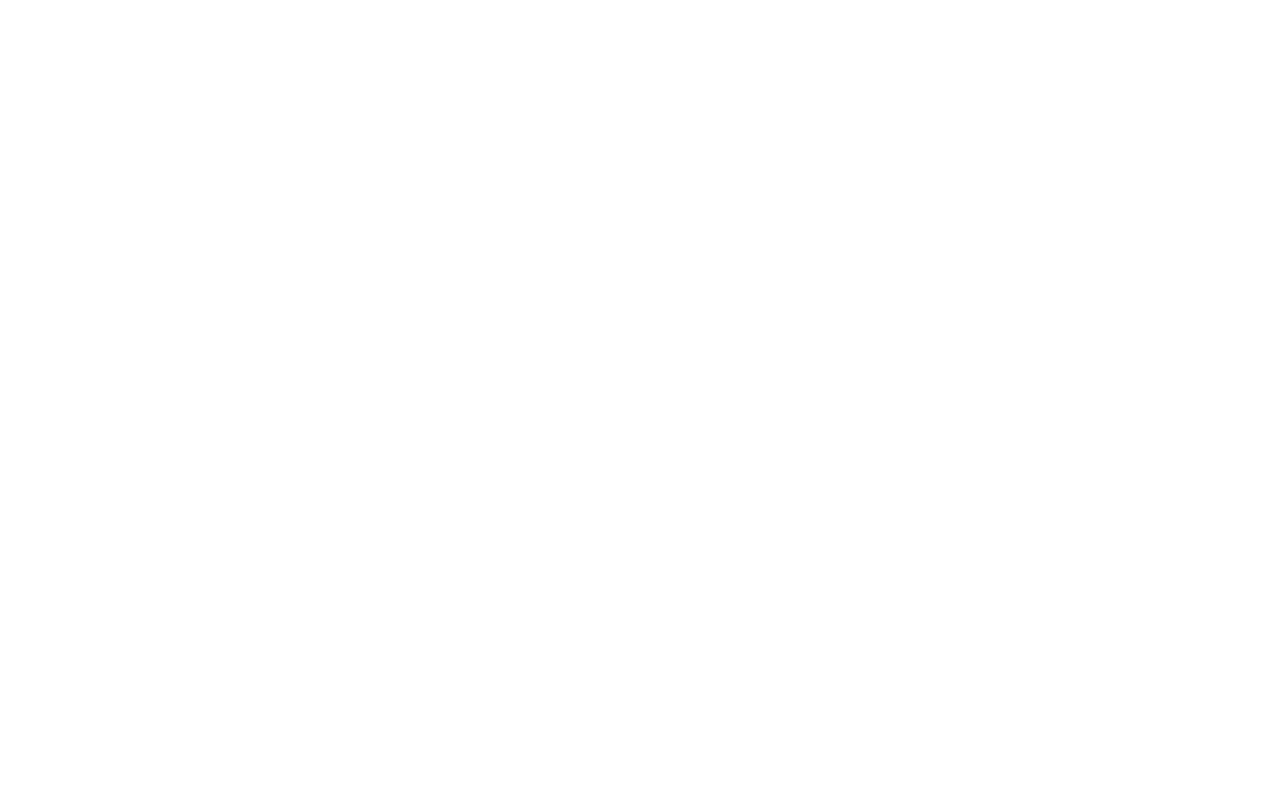
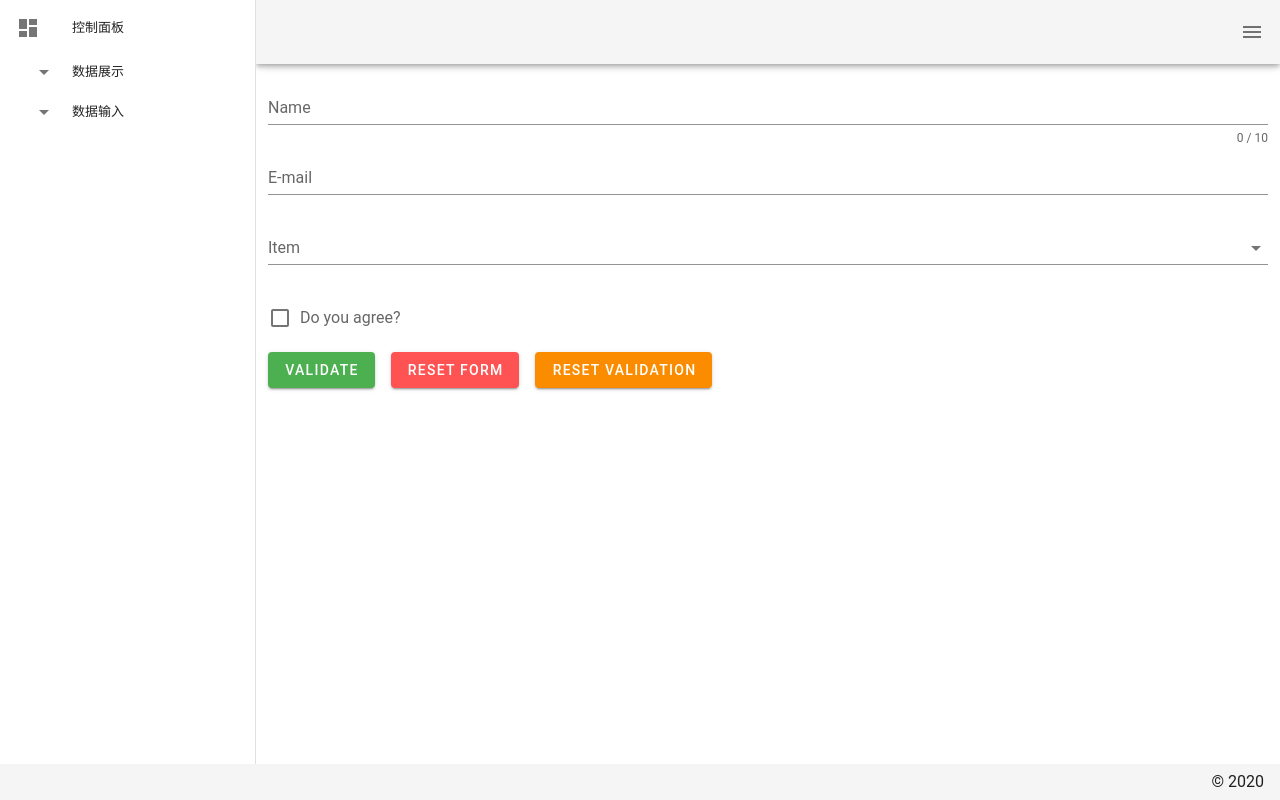
Before and after one commit to Andy201512/vuetify-admin, a Vue app: page /#/form in a window 1280 px wide. Built offline with nearby package versions, Linux system fonts and the light colour scheme.

Commit message:
初步成型。分离出api、views、router模块，分别管理数据接口、视图和路由。用mock模块拦截axios请求并返回数据，方便调试。

```diff
--- a/package.json
+++ b/package.json
@@ -8,6 +8,7 @@
     "lint": "vue-cli-service lint"
   },
   "dependencies": {
+    "axios": "^0.19.2",
     "core-js": "^3.6.4",
     "vue": "^2.6.11",
     "vue-router": "^3.1.6",
--- a/src/api/api.js
+++ b/src/api/api.js
@@ -0,0 +1,5 @@
+import axios from 'axios'
+
+export function GetTable() {
+  return axios.get('/getTable').then((res) => {return res.data.desserts})
+}
--- /dev/null
+++ b/src/components/DashboardList.vue
@@ -0,0 +1,59 @@
+<template>
+  <v-navigation-drawer app>
+    <v-list dense nav>
+
+      <v-list-item link href="#/dashboard">
+        <v-list-item-icon>
+          <v-icon>mdi-view-dashboard</v-icon>
+        </v-list-item-icon>
+
+        <v-list-item-content>
+          <v-list-item-title>控制面板</v-list-item-title>
+        </v-list-item-content>
+      </v-list-item>
+
+      <v-list-group
+        no-action
+        sub-group
+      >
+        <template v-slot:activator>
+          <v-list-item-content>
+            <v-list-item-title>数据展示</v-list-item-title>
+          </v-list-item-content>
+        </template>
+
+        <v-list-item link href="#/table">
+          <v-list-item-title>表格</v-list-item-title>
+        </v-list-item>
+        <v-list-item link href="#/carousels">
+          <v-list-item-title>走马灯</v-list-item-title>
+        </v-list-item>
+      </v-list-group>
+
+      <v-list-group
+        no-action
+        sub-group
+      >
+        <template v-slot:activator>
+          <v-list-item-content>
+            <v-list-item-title>数据输入</v-list-item-title>
+          </v-list-item-content>
+        </template>
+
+        <v-list-item link href="#/form">
+          <v-list-item-title>表单</v-list-item-title>
+        </v-list-item>
+      </v-list-group>
+
+    </v-list>
+  </v-navigation-drawer>
+</template>
+
+<script>
+export default{
+  name: 'DashboardList',
+}
+</script>
+
+<style>
+</style>
--- /dev/null
+++ b/src/components/Header.vue
@@ -0,0 +1,34 @@
+<template>
+  <v-app-bar app>
+    <v-spacer></v-spacer>
+    <v-menu offset-y>
+      <template v-slot:activator="{ on }">
+        <v-app-bar-nav-icon v-on="on"></v-app-bar-nav-icon>
+      </template>
+      <v-list>
+        <v-list-item
+          v-for="(item, index) in items"
+          :key="index"
+        >
+          <v-list-item-title>{{ item.title }}</v-list-item-title>
+        </v-list-item>
+      </v-list>
+    </v-menu>
+  </v-app-bar>
+</template>
+
+<script>
+export default{
+  name: 'Header',
+  data: () => ({
+    items: [
+      { title: 'Click Me' },
+      { title: 'Click Me' },
+      { title: 'Click Me' },
+    ],
+  }),
+}
+</script>
+
+<style>
+</style>
--- a/src/main.js
+++ b/src/main.js
@@ -4,6 +4,9 @@ import vuetify from './plugins/vuetify';
 import router from './router'
 
 import App from './App.vue'
+
+/*生产环境中要注释掉mock.js*/
+import './mock/mock.js'
 
 //Vue.config.productionTip = false
 
--- /dev/null
+++ b/src/mock/mock.js
@@ -0,0 +1,46 @@
+import Mock from 'mockjs'
+
+Mock.mock('/getTable', 'get', {
+  desserts: [
+    {
+      name: 'Frozen Yogurt',
+      calories: 159,
+    },
+    {
+      name: 'Ice cream sandwich',
+      calories: 237,
+    },
+    {
+      name: 'Eclair',
+      calories: 262,
+    },
+    {
+      name: 'Cupcake',
+      calories: 305,
+    },
+    {
+      name: 'Gingerbread',
+      calories: 356,
+    },
+    {
+      name: 'Jelly bean',
+      calories: 375,
+    },
+    {
+      name: 'Lollipop',
+      calories: 392,
+    },
+    {
+      name: 'Honeycomb',
+      calories: 408,
+    },
+    {
+      name: 'Donut',
+      calories: 452,
+    },
+    {
+      name: 'KitKat',
+      calories: 518,
+    },
+  ]
+})
--- a/src/router/index.js
+++ b/src/router/index.js
@@ -3,11 +3,24 @@ import Vue from 'vue'
 import Router from 'vue-router'
 
 import Layout from '@/views/Layout'
+import Welcome from '@/views/Welcome'
+import Table from '@/views/Table'
+import Carousels from '@/views/Carousels'
+import Form from '@/views/Form'
 
 Vue.use(Router)
 
 const routes = [
-  {path: '/', component: Layout},
+  {
+    path: '/', component: Layout,
+    children: [
+      {path: 'dashboard', component: Welcome},
+      {path: 'table', component: Table},
+      {path: 'carousels', component: Carousels},
+      {path: 'form', component: Form},
+    ],
+    redirect: '/dashboard'
+  },
 ]
 
 const router = new Router({
--- /dev/null
+++ b/src/views/Carousels.vue
@@ -0,0 +1,53 @@
+<template>
+    <v-carousel
+      cycle
+      height="400"
+      hide-delimiter-background
+      show-arrows-on-hover
+    >
+      <v-carousel-item
+        v-for="(slide, i) in slides"
+        :key="i"
+      >
+        <v-sheet
+          :color="colors[i]"
+          height="100%"
+        >
+          <v-row
+            class="fill-height"
+            align="center"
+            justify="center"
+          >
+            <div class="display-3">{{ slide }} Slide</div>
+          </v-row>
+        </v-sheet>
+      </v-carousel-item>
+    </v-carousel>
+</template>
+
+<script>
+export default{
+  name: 'Carousels',
+ data () {
+    return {
+      colors: [
+        'indigo',
+        'warning',
+        'pink darken-2',
+        'red lighten-1',
+        'deep-purple accent-4',
+      ],
+      slides: [
+        'First',
+        'Second',
+        'Third',
+        'Fourth',
+        'Fifth',
+      ],
+    }
+  },
+}
+</script>
+
+<style>
+</style>
--- /dev/null
+++ b/src/views/Form.vue
@@ -0,0 +1,103 @@
+<template>
+  <v-form
+    ref="form"
+    v-model="valid"
+    lazy-validation
+  >
+    <v-text-field
+      v-model="name"
+      :counter="10"
+      :rules="nameRules"
+      label="Name"
+      required
+    ></v-text-field>
+
+    <v-text-field
+      v-model="email"
+      :rules="emailRules"
+      label="E-mail"
+      required
+    ></v-text-field>
+
+    <v-select
+      v-model="select"
+      :items="items"
+      :rules="[v => !!v || 'Item is required']"
+      label="Item"
+      required
+    ></v-select>
+
+    <v-checkbox
+      v-model="checkbox"
+      :rules="[v => !!v || 'You must agree to continue!']"
+      label="Do you agree?"
+      required
+    ></v-checkbox>
+
+    <v-btn
+      :disabled="!valid"
+      color="success"
+      class="mr-4"
+      @click="validate"
+    >
+      Validate
+    </v-btn>
+
+    <v-btn
+      color="error"
+      class="mr-4"
+      @click="reset"
+    >
+      Reset Form
+    </v-btn>
+
+    <v-btn
+      color="warning"
+      @click="resetValidation"
+    >
+      Reset Validation
+    </v-btn>
+  </v-form>
+</template>
+
+<script>
+export default{
+  name: 'Form',
+  data: () => ({
+    valid: true,
+    name: '',
+    nameRules: [
+      v => !!v || 'Name is required',
+      v => (v && v.length <= 10) || 'Name must be less than 10 characters',
+    ],
+    email: '',
+    emailRules: [
+      v => !!v || 'E-mail is required',
+      v => /.+@.+\..+/.test(v) || 'E-mail must be valid',
+    ],
+    select: null,
+    items: [
+      'Item 1',
+      'Item 2',
+      'Item 3',
+      'Item 4',
+    ],
+    checkbox: false,
+  }),
+
+  methods: {
+    validate () {
+      this.$refs.form.validate()
+    },
+    reset () {
+      this.$refs.form.reset()
+    },
+    resetValidation () {
+      this.$refs.form.resetValidation()
+    },
+  },
+}
+</script>
+
+<style>
+</style>
--- a/src/views/Layout.vue
+++ b/src/views/Layout.vue
@@ -1,42 +1,9 @@
 <template>
   <div>
-    <v-navigation-drawer app>
-      <v-list-item>
-        <v-list-item-content>
-          <v-list-item-title class="title">
-            Application
-          </v-list-item-title>
-          <v-list-item-subtitle>
-            subtext
-          </v-list-item-subtitle>
-        </v-list-item-content>
-      </v-list-item>
 
-      <v-divider></v-divider>
+    <DashboardList></DashboardList>
 
-      <v-list
-        dense
-        nav
-      >
-        <v-list-item
-          v-for="item in items"
-          :key="item.title"
-          link
-        >
-          <v-list-item-icon>
-            <v-icon>{{ item.icon }}</v-icon>
-          </v-list-item-icon>
-
-          <v-list-item-content>
-            <v-list-item-title>{{ item.title }}</v-list-item-title>
-          </v-list-item-content>
-        </v-list-item>
-      </v-list>
-    </v-navigation-drawer>
-
-    <v-app-bar app>
-      <h1>admin</h1>
-    </v-app-bar>
+    <Header></Header>
 
     <!-- Sizes your content based upon application components -->
     <v-content>
@@ -57,16 +24,14 @@
 </template>
 
 <script>
+import DashboardList from '@/components/DashboardList'
+import Header from '@/components/Header'
+
 export default{
   name: 'Layout',
-  data () {
-    return {
-      items: [
-        { title: 'Dashboard', icon: 'mdi-view-dashboard' },
-        { title: 'Photos', icon: 'mdi-image' },
-        { title: 'About', icon: 'mdi-help-box' },
-      ],
-    }
+  components: {
+    DashboardList,
+    Header
   },
 }
 </script>
--- /dev/null
+++ b/src/views/Table.vue
@@ -0,0 +1,37 @@
+<template>
+  <v-simple-table>
+    <template v-slot:default>
+      <thead>
+        <tr>
+          <th class="text-left">Name</th>
+          <th class="text-left">Calories</th>
+        </tr>
+      </thead>
+      <tbody>
+        <tr v-for="item in desserts" :key="item.name">
+          <td>{{ item.name }}</td>
+          <td>{{ item.calories }}</td>
+        </tr>
+      </tbody>
+    </template>
+  </v-simple-table>
+</template>
+
+<script>
+import {GetTable} from '@/api/api.js'
+
+export default{
+  name: 'Table',
+  data() {
+    return {
+      desserts: []
+    }
+  },
+  mounted() {
+    GetTable().then((data) =>{this.desserts = data})
+  },
+}
+</script>
+
+<style>
+</style>
--- /dev/null
+++ b/src/views/Welcome.vue
@@ -0,0 +1,14 @@
+<template>
+  <div>
+    <h1>welcome</h1>
+  </div>
+</template>
+
+<script>
+export default{
+  name: 'Welcome',
+}
+</script>
+
+<style>
+</style>
```
Also changed, not shown: 1 other file (tests, documents, lock files or other folders).
